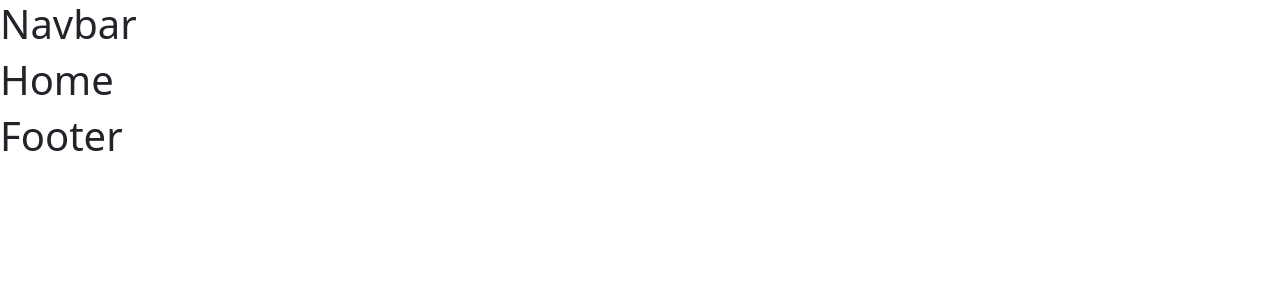
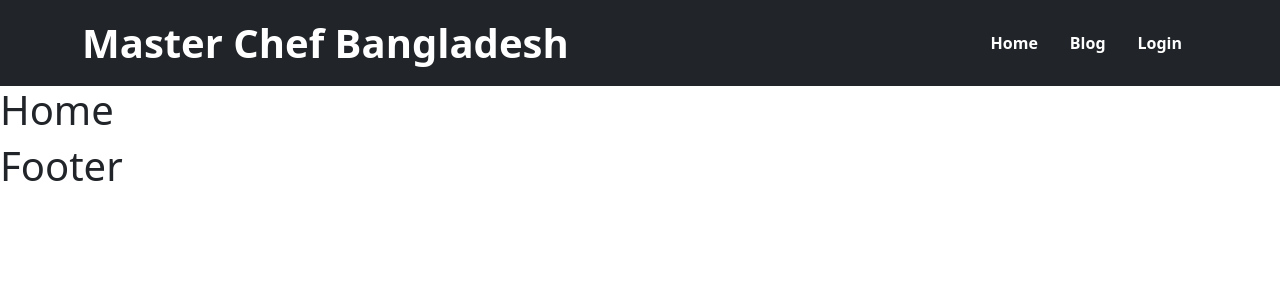
Before and after one commit to AbulFozolJumman/Master-Chef-Bangladesh-Frontend, a React (Vite) app: page / in a window 1280 px wide. Shown: the top 300 px of the page. Built offline with nearby package versions, Linux system fonts and the light colour scheme.

Commit message:
Navbar added

```diff
--- a/src/components/Main/Main.jsx
+++ b/src/components/Main/Main.jsx
@@ -1,12 +1,12 @@
 import React from 'react';
-import Navbar from '../Navbar/Navbar';
 import { Outlet } from 'react-router-dom';
 import Footer from '../Footer/Footer';
+import Navigation from '../Navbar/Navbar';
 
 const Main = () => {
     return (
         <div>
-            <Navbar></Navbar>
+            <Navigation></Navigation>
             <Outlet></Outlet>
             <Footer></Footer>
         </div>
--- a/src/components/Navbar/Navbar.jsx
+++ b/src/components/Navbar/Navbar.jsx
@@ -1,11 +1,25 @@
 import React from 'react';
+import { Nav } from 'react-bootstrap';
+import Container from 'react-bootstrap/Container';
+import Navbar from 'react-bootstrap/Navbar';
+import { Link } from 'react-router-dom';
 
-const Navbar = () => {
+const Navigation = () => {
     return (
-        <div>
-            <h1>Navbar</h1>
-        </div>
+        <Navbar collapseOnSelect expand="lg" bg="dark" variant="dark">
+            <Container>
+                <Navbar.Brand className='fs-1 fw-bold' href="#home">Master Chef Bangladesh</Navbar.Brand>
+                <Navbar.Toggle aria-controls="responsive-navbar-nav" />
+                <Navbar.Collapse id="responsive-navbar-nav">
+                    <Nav className="ms-auto">
+                        <Link className='text-decoration-none text-white fw-bold p-3' to="/home">Home</Link>
+                        <Link className='text-decoration-none text-white fw-bold p-3' to="/blog">Blog</Link>
+                        <Link className='text-decoration-none text-white fw-bold p-3' to="/login">Login</Link>
+                    </Nav>
+                </Navbar.Collapse>
+            </Container>
+        </Navbar>
     );
 };
 
-export default Navbar;
+export default Navigation;
```
